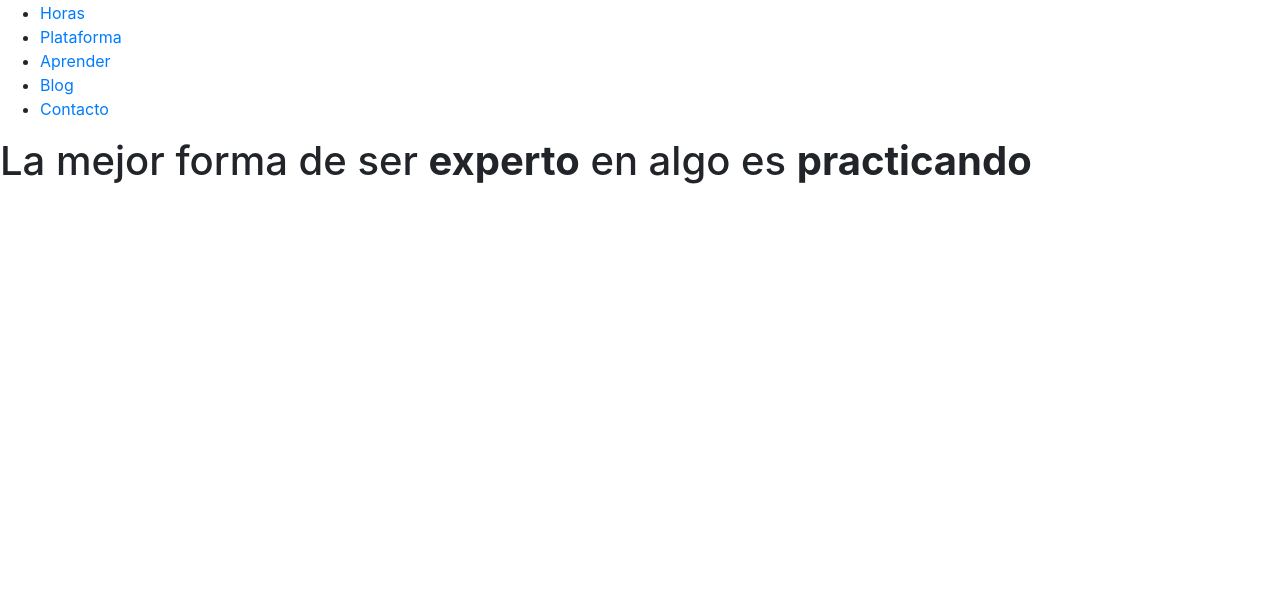
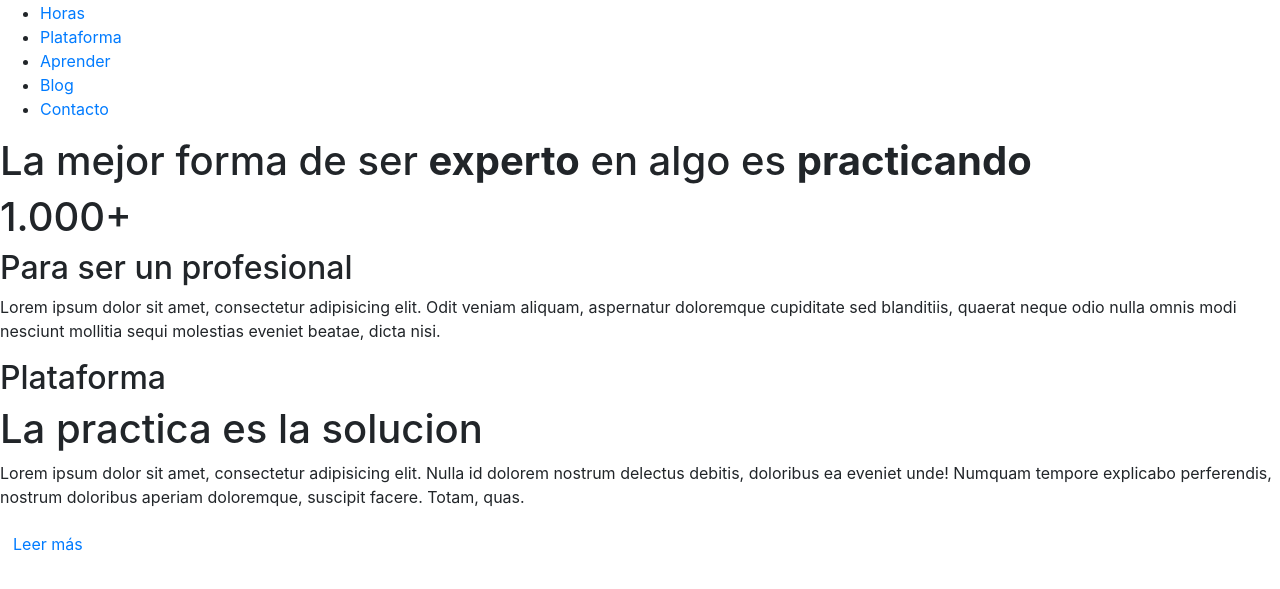
Before and after one commit to jesusrojas-frontend/pracweb, a website: page jade/index.pug in a window 1280 px wide. Shown: the part 65-654 px from the top of the page. Drawn offline with nearby package versions, Linux system fonts and the light colour scheme; files that its build step writes are made by us from their sources; files whose address does not match are found by name.

Commit message:
Maquetacion Horas

```diff
--- a/jade/index.pug
+++ b/jade/index.pug
@@ -31,3 +31,14 @@ body
 				.WebHero-copy-play-circulo
 					.WebHero-copy-play-circulo-corte
 				.WebHero-copy-play-triangulo
+	section.WebHoras
+		h1.WebHoras-caption 1.000+
+		h2.WebHoras-title Para ser un profesional
+		p.WebHoras-parrafo  Lorem ipsum dolor sit amet, consectetur adipisicing elit. Odit veniam aliquam, aspernatur doloremque cupiditate sed blanditiis, quaerat neque odio nulla omnis modi nesciunt mollitia sequi molestias eveniet beatae, dicta nisi.
+	section.WebPlataforma
+		.WebPlataforma-division
+			h2.WebPlataforma-division-caption Plataforma
+			h1.WebPlataforma-division-title La practica es la solucion
+			p.WebPlataforma-division-parrafo  Lorem ipsum dolor sit amet, consectetur adipisicing elit. Nulla id dolorem nostrum delectus debitis, doloribus ea eveniet unde! Numquam tempore explicabo perferendis, nostrum doloribus aperiam doloremque, suscipit facere. Totam, quas.
+			a.WebPlataforma-division-btn.btn(href="#") Leer más
+		.WebPlataforma-division
```
Also changed, not shown: index.html.
